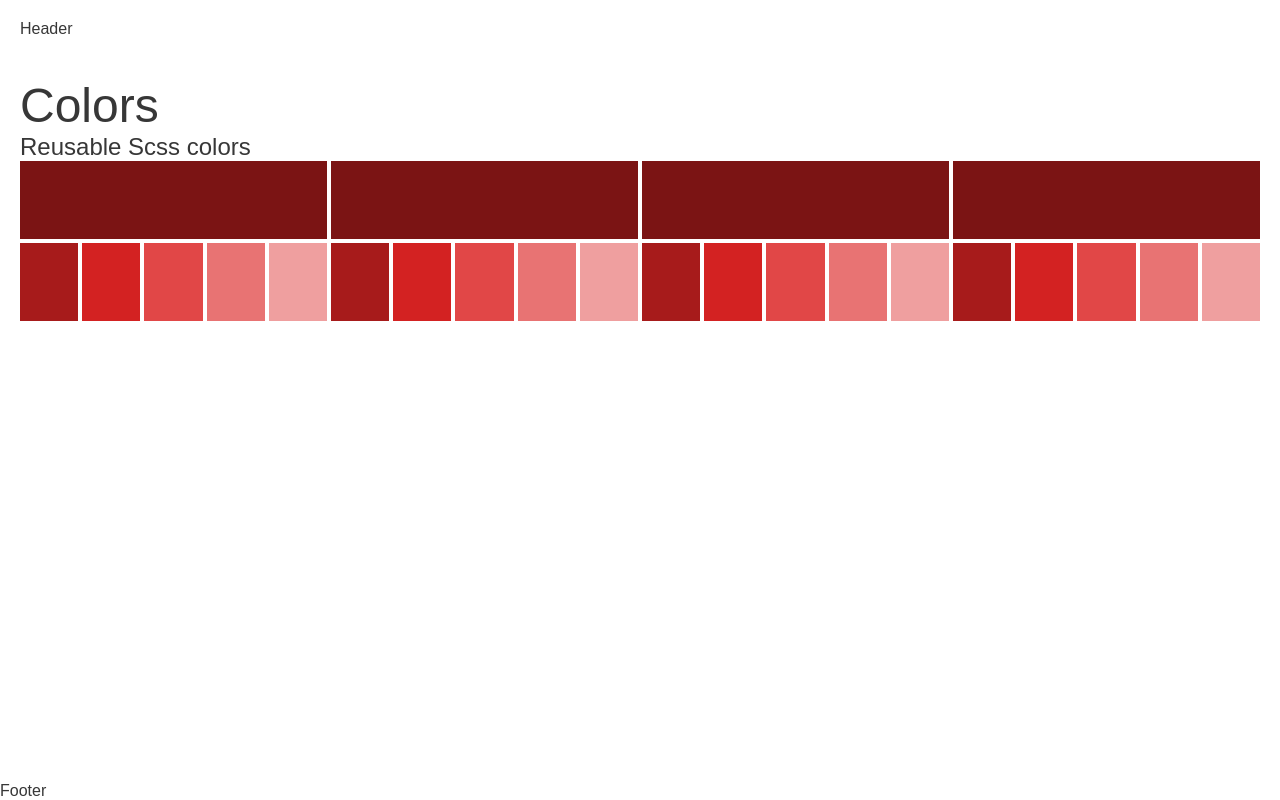
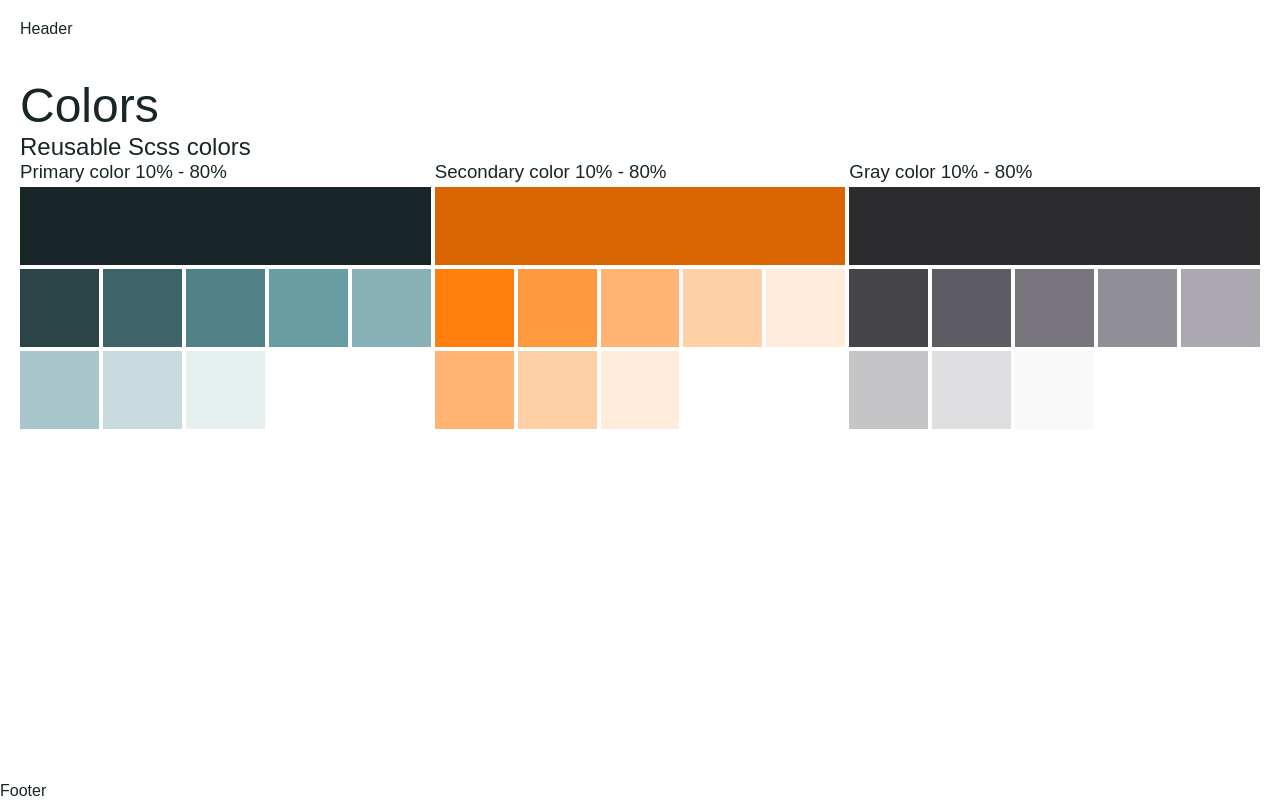
Before and after one commit to jardenna/startVite, a React (Vite) app: page / in a window 1280 px wide. Built offline with nearby package versions, Linux system fonts and the light colour scheme; a web font is replaced by a local one.

Commit message:
ColorPage

```diff
--- a/src/App.tsx
+++ b/src/App.tsx
@@ -1,4 +1,4 @@
-import Colors1 from './pages/Color1';
+import ColorPage from './pages/ColorPage';
 
 function App() {
   return (
@@ -8,7 +8,7 @@ function App() {
       </header>
       <div className="main">
         <main className="container">
-          <Colors1 />
+          <ColorPage />
         </main>
       </div>
       <footer>Footer</footer>
--- a/src/components/ColorBox.tsx
+++ /dev/null
@@ -1,15 +0,0 @@
-import { FC } from 'react';
-
-interface ColorBoxProps {
-  className: string;
-}
-const ColorBox: FC<ColorBoxProps> = ({ className }) => (
-  <section className="grid grid-col-5">
-    <div className={`box box1 ${className}`} />
-    <div className={`box box2 ${className}`} />
-    <div className={`box box3 ${className}`} />
-    <div className={`box box4 ${className}`} />
-    <div className={`box box5 ${className}`} />
-  </section>
-);
-export default ColorBox;
--- /dev/null
+++ b/src/components/colorbox/ColorBox.tsx
@@ -0,0 +1,24 @@
+import { FC } from 'react';
+import './_colorbox.scss';
+
+interface ColorBoxProps {
+  title: string;
+  className: string;
+}
+const ColorBox: FC<ColorBoxProps> = ({ title, className }) => (
+  <section className={`grid ${className}`}>
+    <h3>{title} color 10% - 80%</h3>
+    <div className={`box box1 ${className}`} />
+    <div className="grid grid-col-5">
+      <div className="box box2" />
+      <div className="box box3" />
+      <div className="box box4" />
+      <div className="box box5" />
+      <div className="box box6" />
+      <div className="box box7" />
+      <div className="box box8" />
+      <div className="box box9" />
+    </div>
+  </section>
+);
+export default ColorBox;
--- /dev/null
+++ b/src/components/colorbox/_colorbox.scss
@@ -0,0 +1,91 @@
+@import '../../scss/common/colors';
+
+.primary {
+  .box1 {
+    background-color: $color-primary;
+  }
+  .box2 {
+    background-color: $color-primary-base1;
+  }
+  .box3 {
+    background-color: $color-primary-base2;
+  }
+  .box4 {
+    background-color: $color-primary-base3;
+  }
+  .box5 {
+    background-color: $color-primary-base4;
+  }
+  .box6 {
+    background-color: $color-primary-base5;
+  }
+  .box7 {
+    background-color: $color-primary-base6;
+  }
+  .box8 {
+    background-color: $color-primary-base7;
+  }
+  .box9 {
+    background-color: $color-primary-base8;
+  }
+}
+
+.secondary {
+  .box1 {
+    background-color: $color-secondary;
+  }
+  .box2 {
+    background-color: $color-secondary-base1;
+  }
+  .box3 {
+    background-color: $color-secondary-base2;
+  }
+  .box4 {
+    background-color: $color-secondary-base3;
+  }
+  .box5 {
+    background-color: $color-secondary-base4;
+  }
+  .box6 {
+    background-color: $color-secondary-base5;
+  }
+  .box7 {
+    background-color: $color-secondary-base3;
+  }
+  .box8 {
+    background-color: $color-secondary-base4;
+  }
+  .box9 {
+    background-color: $color-secondary-base5;
+  }
+}
+
+.gray {
+  .box1 {
+    background-color: $color-gray;
+  }
+  .box2 {
+    background-color: $color-gray-base1;
+  }
+  .box3 {
+    background-color: $color-gray-base2;
+  }
+  .box4 {
+    background-color: $color-gray-base3;
+  }
+  .box5 {
+    background-color: $color-gray-base4;
+  }
+  .box6 {
+    background-color: $color-gray-base5;
+  }
+  .box7 {
+    background-color: $color-gray-base6;
+  }
+  .box8 {
+    background-color: $color-gray-base7;
+  }
+  .box9 {
+    background-color: $color-gray-base8;
+  }
+}
--- a/src/pages/Color1.tsx
+++ /dev/null
@@ -1,51 +0,0 @@
-import { FC } from 'react';
-
-const Colors1: FC = () => (
-  <>
-    <h1>Colors</h1>
-    <h2> Reusable Scss colors</h2>
-    <div className="grid grid-col-4">
-      <article>
-        <div className="box box1" />
-        <section className="grid grid-col-5">
-          <div className="box box2" />
-          <div className="box box3" />
-          <div className="box box4" />
-          <div className="box box5" />
-          <div className="box box6" />
-        </section>
-      </article>
-      <article>
-        <div className="box box1" />
-        <section className="grid grid-col-5">
-          <div className="box box2" />
-          <div className="box box3" />
-          <div className="box box4" />
-          <div className="box box5" />
-          <div className="box box6" />
-        </section>
-      </article>
-      <article>
-        <div className="box box1" />
-        <section className="grid grid-col-5">
-          <div className="box box2" />
-          <div className="box box3" />
-          <div className="box box4" />
-          <div className="box box5" />
-          <div className="box box6" />
-        </section>
-      </article>
-      <article>
-        <div className="box box1" />
-        <section className="grid grid-col-5">
-          <div className="box box2" />
-          <div className="box box3" />
-          <div className="box box4" />
-          <div className="box box5" />
-          <div className="box box6" />
-        </section>
-      </article>
-    </div>
-  </>
-);
-export default Colors1;
--- /dev/null
+++ b/src/pages/ColorPage.tsx
@@ -0,0 +1,15 @@
+import { FC } from 'react';
+import ColorBox from '../components/colorbox/ColorBox';
+
+const ColorPage: FC = () => (
+  <>
+    <h1>Colors</h1>
+    <h2> Reusable Scss colors</h2>
+    <div className="grid grid-col-3">
+      <ColorBox title="Primary" className="primary" />
+      <ColorBox title="Secondary" className="secondary" />
+      <ColorBox title="Gray" className="gray" />
+    </div>
+  </>
+);
+export default ColorPage;
--- a/src/pages/Colors.tsx
+++ /dev/null
@@ -1,43 +0,0 @@
-import { FC } from 'react';
-
-const Colors: FC = () => (
-  <>
-    <h1>Colors</h1>
-    <h2> Reusable Scss colors</h2>
-    <article className="grid grid-col-6">
-      <div className="box box1" />
-      <div className="box box2" />
-      <div className="box box3" />
-      <div className="box box4" />
-      <div className="box box5" />
-      <div className="box box6" />
-      <div className="box box11" />
-      <div className="box box12" />
-      <div className="box box13" />
-      <div className="box box14" />
-      <div className="box box15" />
-      <div className="box box16" />
-      <div className="box box11" />
-      <div className="box box17" />
-      <div className="box box18" />
-      <div className="box box19" />
-      <div className="box box20" />
-      <div className="box box21" />
-      {/* Gray saturate */}
-      <div className="box box11" />
-      <div className="box box22" />
-      <div className="box box23" />
-      <div className="box box24" />
-      <div className="box box25" />
-      <div className="box box26" />
-      {/* Gray desaturate */}
-      <div className="box box11" />
-      <div className="box box27" />
-      <div className="box box28" />
-      <div className="box box29" />
-      <div className="box box30" />
-      <div className="box box31" />
-    </article>
-  </>
-);
-export default Colors;
--- a/src/scss/_app.scss
+++ b/src/scss/_app.scss
@@ -2,104 +2,14 @@
   display: grid;
   gap: 4px;
 
-  &.grid-col-6 {
-    grid-template-columns: repeat(6, 1fr);
-  }
   &.grid-col-5 {
     grid-template-columns: repeat(5, 1fr);
   }
-  &.grid-col-4 {
-    grid-template-columns: repeat(4, 1fr);
+  &.grid-col-3 {
+    grid-template-columns: repeat(3, 1fr);
   }
 }
 
 .box {
   height: 78px;
-  margin-bottom: 4px;
 }
-
-.box1 {
-  background-color: $color-secondary;
-}
-.box2 {
-  background-color: $color-secondary-base1;
-}
-.box3 {
-  background-color: $color-secondary-base2;
-}
-.box4 {
-  background-color: $color-secondary-base3;
-}
-.box5 {
-  background-color: $color-secondary-base4;
-}
-.box6 {
-  background-color: $color-secondary-base5;
-}
-
-.box11 {
-  background-color: $color-gray;
-}
-.box12 {
-  background-color: $color-gray-ligthen-base1;
-}
-.box13 {
-  background-color: $color-gray-ligthen-base2;
-}
-.box14 {
-  background-color: $color-gray-ligthen-base3;
-}
-.box15 {
-  background-color: $color-gray-ligthen-base4;
-}
-.box16 {
-  background-color: $color-gray-ligthen-base5;
-}
-// Gray darken
-.box17 {
-  background-color: $color-gray-darken-base1;
-}
-.box18 {
-  background-color: $color-gray-darken-base2;
-}
-.box19 {
-  background-color: $color-gray-darken-base3;
-}
-.box20 {
-  background-color: $color-gray-darken-base4;
-}
-.box21 {
-  background-color: $color-gray-darken-base5;
-}
-// Gray saturate
-.box22 {
-  background-color: $color-gray-saturate-base1;
-}
-.box23 {
-  background-color: $color-gray-saturate-base2;
-}
-.box24 {
-  background-color: $color-gray-saturate-base3;
-}
-.box25 {
-  background-color: $color-gray-saturate-base4;
-}
-.box26 {
-  background-color: $color-gray-saturate-base5;
-}
-// Gray desaturate
-.box27 {
-  background-color: $color-gray-desaturate-base1;
-}
-.box28 {
-  background-color: $color-gray-desaturate-base2;
-}
-.box29 {
-  background-color: $color-gray-desaturate-base3;
-}
-.box30 {
-  background-color: $color-gray-desaturate-base4;
-}
-.box31 {
-  background-color: $color-gray-desaturate-base5;
-}
--- a/src/scss/_main.scss
+++ b/src/scss/_main.scss
@@ -35,7 +35,8 @@ body {
 }
 
 h1,
-h2 {
+h2,
+h3 {
   margin: 0;
   font-weight: 100;
 }
--- a/src/scss/common/_colors.scss
+++ b/src/scss/common/_colors.scss
@@ -1,43 +1,52 @@
 $color-white: #ffffff;
 $color-black: #000000;
-
-$color-primary: #373737;
-
-$color-gray: #78727f;
+$color-primary: #182628;
+$color-secondary: #d96500;
+$color-gray: #2c2b2e;
 
 // #D96500 // orange
-//  #CFD0D5 light gray
-$color-secondary: #7b1414;
+
+// #59253a
+// #78244c
+// #0677a1
+// #2d4159
+
+// #1f2605
+// #182628
+// #17252a
+// #376e6f
+
+// #1f2833
+
+// #25274d
+// #e98074
+
+// Ligthen Primary
+$color-primary-base1: lighten($color-primary, 10%);
+$color-primary-base2: lighten($color-primary, 20%);
+$color-primary-base3: lighten($color-primary, 30%);
+$color-primary-base4: lighten($color-primary, 40%);
+$color-primary-base5: lighten($color-primary, 50%);
+$color-primary-base6: lighten($color-primary, 60%);
+$color-primary-base7: lighten($color-primary, 70%);
+$color-primary-base8: lighten($color-primary, 80%);
+
+// Ligthen Secondary
 $color-secondary-base1: lighten($color-secondary, 10%);
 $color-secondary-base2: lighten($color-secondary, 20%);
 $color-secondary-base3: lighten($color-secondary, 30%);
 $color-secondary-base4: lighten($color-secondary, 40%);
 $color-secondary-base5: lighten($color-secondary, 50%);
+$color-secondary-base6: lighten($color-secondary, 60%);
+$color-secondary-base7: lighten($color-secondary, 70%);
+$color-secondary-base8: lighten($color-secondary, 80%);
 
-$color-gray-ligthen-base1: lighten($color-gray, 10%);
-$color-gray-ligthen-base2: lighten($color-gray, 20%);
-$color-gray-ligthen-base3: lighten($color-gray, 30%);
-$color-gray-ligthen-base4: lighten($color-gray, 40%);
-$color-gray-ligthen-base5: lighten($color-gray, 50%);
-
-$color-gray-darken-base1: darken($color-gray, 10%);
-$color-gray-darken-base2: darken($color-gray, 20%);
-$color-gray-darken-base3: darken($color-gray, 30%);
-$color-gray-darken-base4: darken($color-gray, 40%);
-$color-gray-darken-base5: darken($color-gray, 50%);
-
-// // Creates a more saturated color of color with an amount between 0% and 100%. The amount parameter increases the HSL saturation by that percent.
-// saturate(color, amount)
-$color-gray-saturate-base1: saturate($color-gray, 10%);
-$color-gray-saturate-base2: saturate($color-gray, 20%);
-$color-gray-saturate-base3: saturate($color-gray, 30%);
-$color-gray-saturate-base4: saturate($color-gray, 40%);
-$color-gray-saturate-base5: saturate($color-gray, 50%);
-
-// //  	Creates a less saturated color of color with an amount between 0% and 100%. The amount parameter decreases the HSL saturation by that percent.
-// desaturate(color, amount)(color, amount)
-$color-gray-desaturate-base1: desaturate($color-gray, 10%);
-$color-gray-desaturate-base2: desaturate($color-gray, 20%);
-$color-gray-desaturate-base3: desaturate($color-gray, 30%);
-$color-gray-desaturate-base4: desaturate($color-gray, 40%);
-$color-gray-desaturate-base5: desaturate($color-gray, 50%);
+// Ligthen Gray
+$color-gray-base1: lighten($color-gray, 10%);
+$color-gray-base2: lighten($color-gray, 20%);
+$color-gray-base3: lighten($color-gray, 30%);
+$color-gray-base4: lighten($color-gray, 40%);
+$color-gray-base5: lighten($color-gray, 50%);
+$color-gray-base6: lighten($color-gray, 60%);
+$color-gray-base7: lighten($color-gray, 70%);
+$color-gray-base8: lighten($color-gray, 80%);
```
